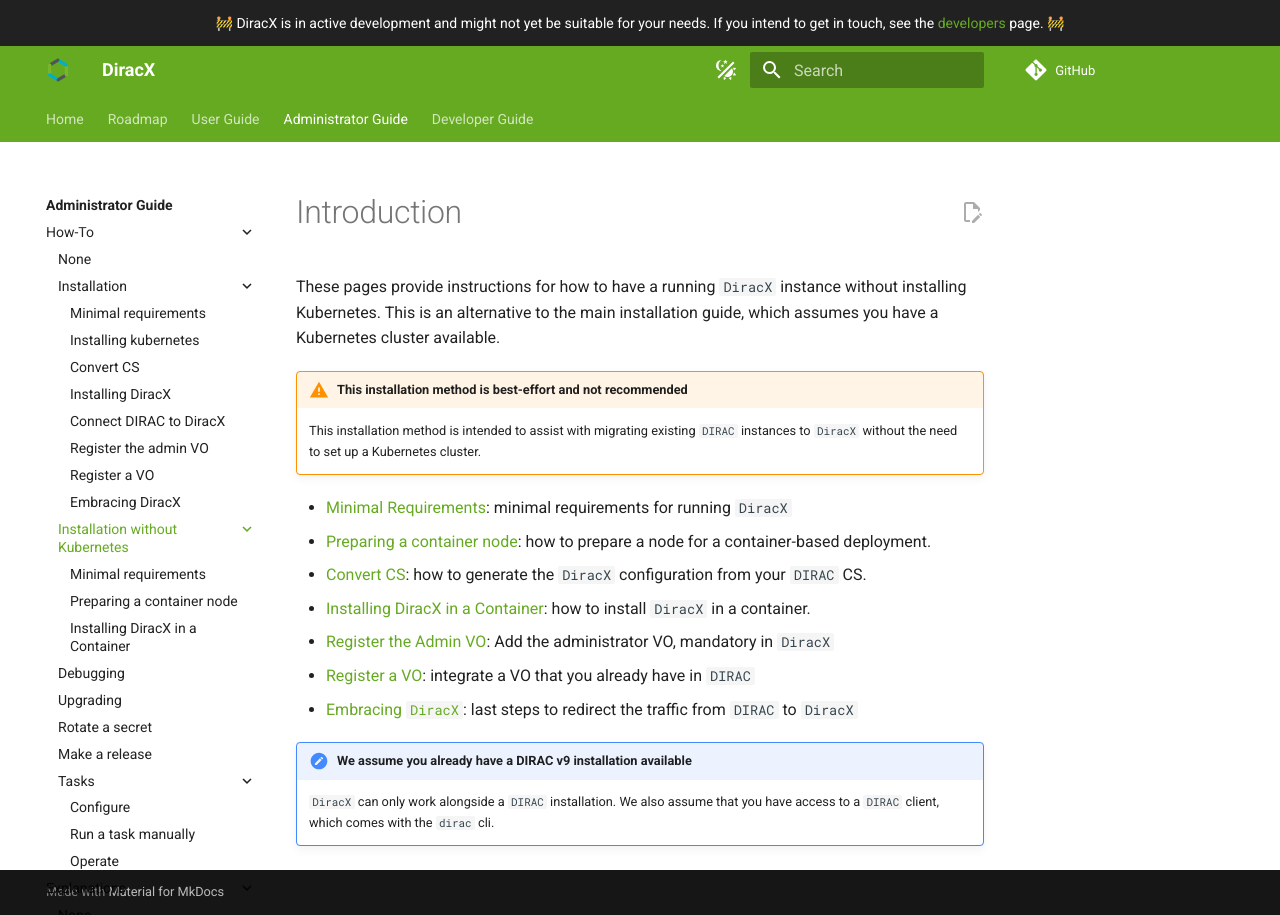
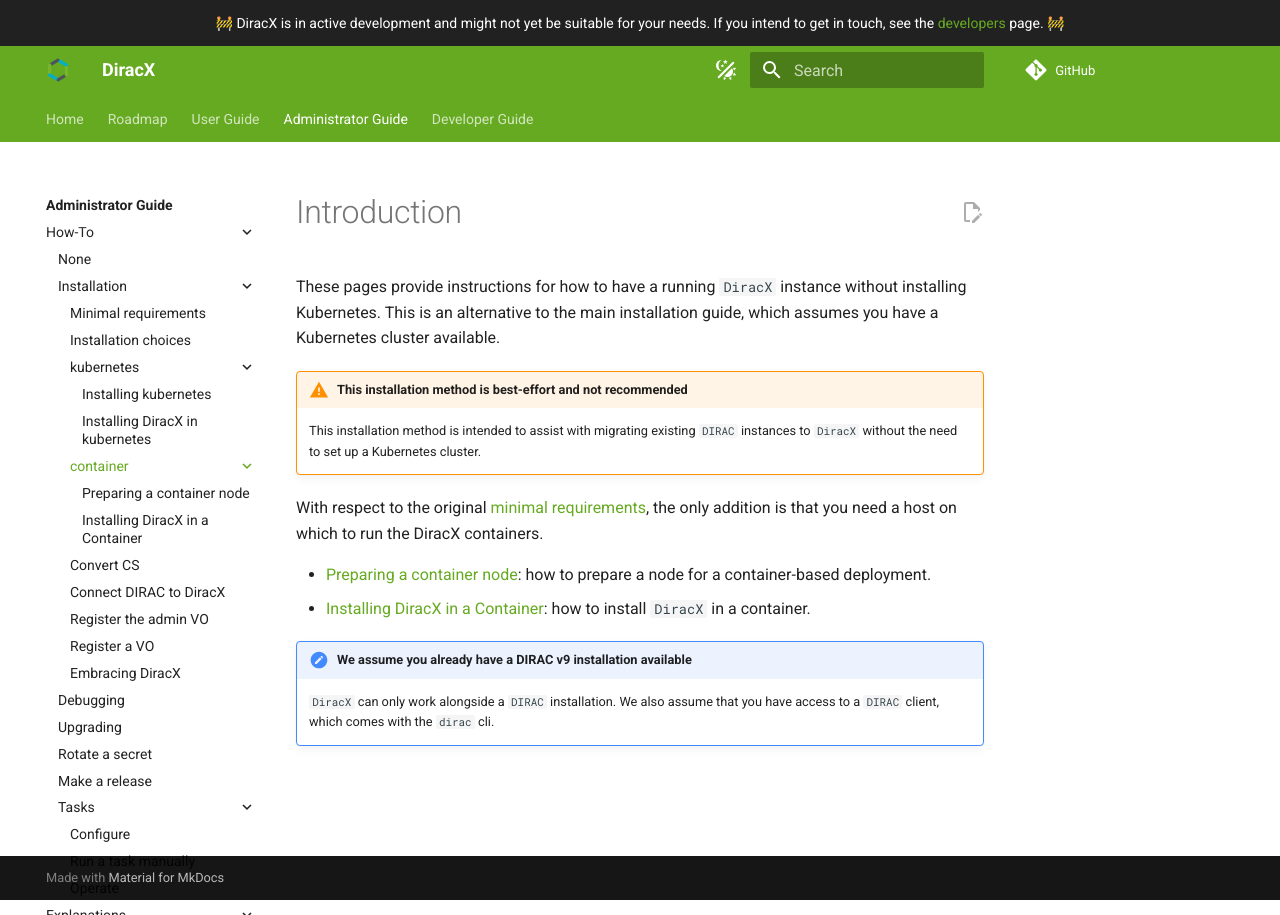
Before and after one commit to DIRACGrid/diracx, an MkDocs documentation site: the page built from docs/admin/how-to/install-without-kubernetes/index.md, in a window 1280 px wide. Built offline with MkDocs 1.6.1 and Material for MkDocs 9.7.7, drawn with Linux system fonts in a browser that asks for light colours; plug-ins that fetch from the network failed and are left out; comment, search, counter and statistics services are not loaded.

Commit message:
docs: better structure when adding the diracx in a container documentation

```diff
--- a/docs/admin/how-to/install-without-kubernetes/index.md
+++ b/docs/admin/how-to/install-without-kubernetes/index.md
@@ -7,13 +7,10 @@ This is an alternative to the main installation guide, which assumes you have a
 
     This installation method is intended to assist with migrating existing `DIRAC` instances to `DiracX` without the need to set up a Kubernetes cluster.
 
-- [Minimal Requirements](minimal-requirements.md): minimal requirements for running `DiracX`
+With respect to the original [minimal requirements](/docs/admin/how-to/install/minimal-requirements.md), the only addition is that you need a host on which to run the DiracX containers.
+
 - [Preparing a container node](prepare-container-node.md): how to prepare a node for a container-based deployment.
-- [Convert CS](../install/convert-cs.md): how to generate the `DiracX` configuration from your `DIRAC` CS.
 - [Installing DiracX in a Container](installing-in-a-container.md): how to install `DiracX` in a container.
-- [Register the Admin VO](../install/register-the-admin-vo.md): Add the administrator VO, mandatory in `DiracX`
-- [Register a VO](../install/register-a-vo.md): integrate a VO that you already have in `DIRAC`
-- [Embracing `DiracX`](../install/embracing.md): last steps to redirect the traffic from `DIRAC` to `DiracX`
 
 !!! important "We assume you already have a DIRAC v9 installation available"
 
--- a/mkdocs.yml
+++ b/mkdocs.yml
@@ -82,18 +82,19 @@ nav:
       - Installation:
         - admin/how-to/install/index.md
         - Minimal requirements: admin/how-to/install/minimal-requirements.md
-        - Installing kubernetes: admin/how-to/install/install-kubernetes.md
+        - Installation choices: admin/how-to/install/installing-in.md
+        - kubernetes:
+            - Installing kubernetes: admin/how-to/install/install-kubernetes.md
+            - Installing DiracX in kubernetes: admin/how-to/install/installing.md
+        - container:
+            - admin/how-to/install-without-kubernetes/index.md
+            - Preparing a container node: admin/how-to/install-without-kubernetes/prepare-container-node.md
+            - Installing DiracX in a Container: admin/how-to/install-without-kubernetes/installing-in-a-container.md
         - Convert CS: admin/how-to/install/convert-cs.md
-        - Installing DiracX: admin/how-to/install/installing.md
         - Connect DIRAC to DiracX: admin/how-to/install/connect.md
         - Register the admin VO: admin/how-to/install/register-the-admin-vo.md
         - Register a VO: admin/how-to/install/register-a-vo.md
         - Embracing DiracX: admin/how-to/install/embracing.md
-      - Installation without Kubernetes:
-        - admin/how-to/install-without-kubernetes/index.md
-        - Minimal requirements: admin/how-to/install-without-kubernetes/minimal-requirements.md
-        - Preparing a container node: admin/how-to/install-without-kubernetes/prepare-container-node.md
-        - Installing DiracX in a Container: admin/how-to/install-without-kubernetes/installing-in-a-container.md
       - Debugging: admin/how-to/debugging.md
       - Upgrading: admin/how-to/upgrading.md
       - Rotate a secret: admin/how-to/rotate-a-secret.md
```
Also changed, not shown: docs/admin/how-to/install-without-kubernetes/installing-in-a-container.md (+1 -1 lines), docs/admin/how-to/install-without-kubernetes/minimal-requirements.md (deleted, +0 -17 lines), docs/admin/how-to/install-without-kubernetes/prepare-container-node.md (+3 -3 lines), docs/admin/how-to/install/index.md (+2 -3 lines), docs/admin/how-to/install/installing-in.md (added, +10 -0 lines).
